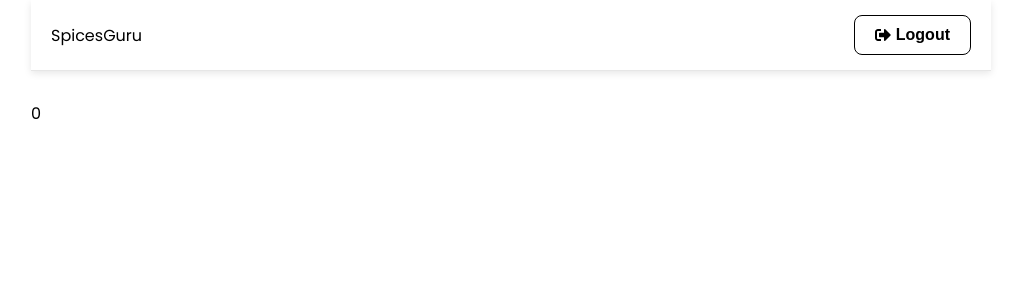
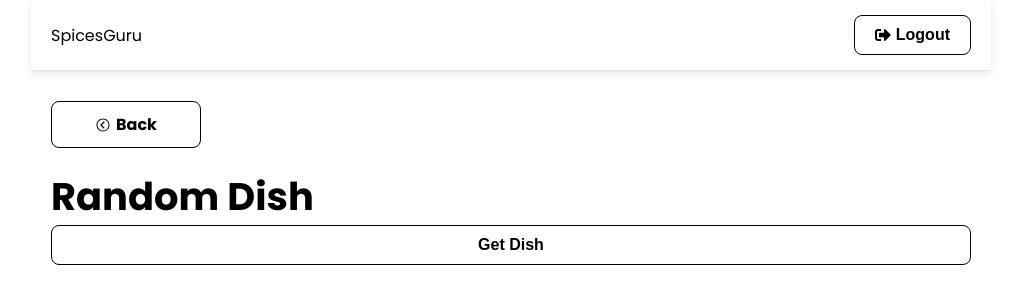
Before and after one commit to brian-pan/dish-guru-app, a React (Create React App) app in the folder frontend/: page /random in a window 1280 px wide. Shown: the top 304 px of the page, without its empty margins (129-1147 px from the left). Built offline with nearby package versions, Linux system fonts and the light colour scheme; no server answers; sample sign-in values are in the browser's storage.

Commit message:
generate random dish function done

```diff
--- a/frontend/src/pages/RandomDish.js
+++ b/frontend/src/pages/RandomDish.js
@@ -1,9 +1,52 @@
-import { useSelector } from "react-redux";
-import { getMyDishes } from "../features/dishes/dishSlice";
+import { useEffect } from "react";
+import { useNavigate } from "react-router-dom";
+import { useSelector, useDispatch } from "react-redux";
+import { getMyDishes, reset } from "../features/dishes/dishSlice";
+import Spinner from "../components/Spinner";
+import BackButton from "../components/BackButton";
 
 function RandomDish() {
-  const { dishes } = useSelector((state) => state.dishes);
+  const { dishes, isLoading, isSuccess, isError } = useSelector(
+    (state) => state.dishes
+  );
 
-  return <div>{dishes.length}</div>;
+  const dispatch = useDispatch();
+  const navigate = useNavigate();
+
+  useEffect(() => {
+    return () => {
+      if (isSuccess) {
+        dispatch(reset());
+      }
+    };
+  }, [dispatch, isSuccess]);
+
+  useEffect(() => {
+    dispatch(getMyDishes());
+  }, [dispatch]);
+
+  const randomNum = Math.floor(Math.random() * dishes.length);
+  console.log(Math.random() * dishes.length);
+  console.log(randomNum);
+
+  const onClick = () => {
+    const dish = dishes[randomNum];
+    navigate(`/my-dishes/${dish._id}`);
+  };
+
+  if (isLoading) {
+    return <Spinner />;
+  }
+
+  return (
+    <div className="heading">
+      <BackButton url="/" />
+      <h1>Random Dish</h1>
+      <button className="btn btn-block" onClick={onClick}>
+        Get Dish
+      </button>
+    </div>
+  );
 }
+
 export default RandomDish;
```
